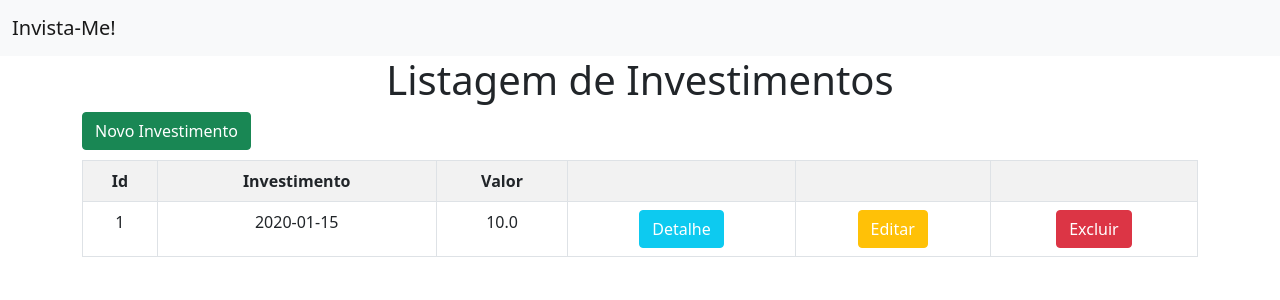
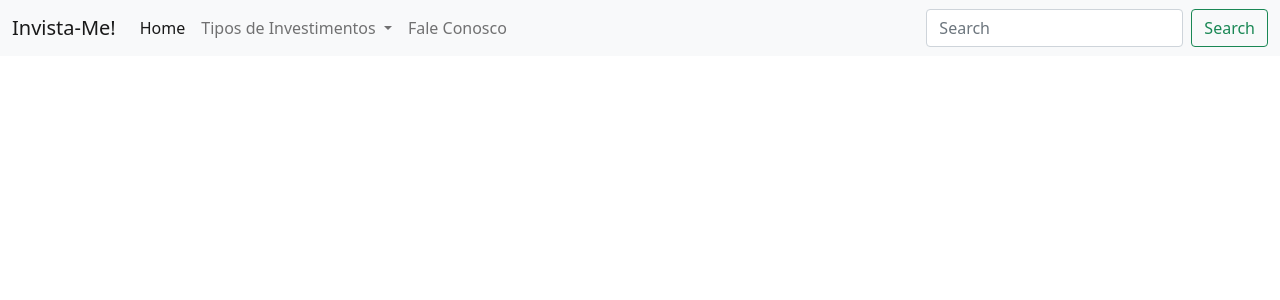
Before and after one commit to Hermelio/invista-me, a Django app: page / in a window 1280 px wide. Shown: the top 300 px of the page. Run offline with Django 3.2, Linux system fonts and the light colour scheme; tables that the repository leaves empty hold one stand-in row (values such as "Sample post"); some libraries are stand-ins or nearby versions.

Commit message:
Verson 1.2.1

```diff
--- a/invista_me/models.py
+++ b/invista_me/models.py
@@ -7,3 +7,6 @@ class Investimento(models.Model):  # tenho que usar o model para usar o banco de
     valor = models.FloatField()
     pago = models.BooleanField(default=False)
     data = models.DateField(default=datetime.now())
+    # autor_musica = models.TextField(max_length=255)
+    # autor_livro = models.TextField(max_length=255)
+    # ano_do_livro = models.DateField(default=datetime.now())
--- a/invista_me/templates/investimentos/base.html
+++ b/invista_me/templates/investimentos/base.html
@@ -14,11 +14,10 @@
 </head>
 
 <body>
-    <nav class="navbar navbar-light bg-light">
-        <div class="container-fluid">
-            <a class="navbar-brand" href="{% url 'pagina' %}">Invista-Me!</a>
-        </div>
-    </nav>
+    {% block conteudo_menu %}
+
+    {% endblock %}
+
     {% block conteudo %}
 
     {% endblock %}
--- /dev/null
+++ b/invista_me/templates/investimentos/menu.html
@@ -0,0 +1,52 @@
+{% extends 'investimentos/base.html' %}
+{% block conteudo %}
+
+<nav class="navbar navbar-expand-lg navbar-light bg-light">
+    <div class="container-fluid">
+        <a class="navbar-brand" href="{% url 'pagina'  %}">Invista-Me!</a>
+        <button class="navbar-toggler" type="button" data-bs-toggle="collapse" data-bs-target="#navbarSupportedContent"
+            aria-controls="navbarSupportedContent" aria-expanded="false" aria-label="Toggle navigation">
+            <span class="navbar-toggler-icon"></span>
+        </button>
+        <div class="collapse navbar-collapse" id="navbarSupportedContent">
+            <ul class="navbar-nav me-auto mb-2 mb-lg-0">
+                <li class="nav-item">
+                    <a class="nav-link active" aria-current="page" href="{% url 'pagina'  %}">Home</a>
+                <li class="nav-item dropdown">
+                    <a class="nav-link dropdown-toggle" href="#" id="navbarDropdown" role="button"
+                        data-bs-toggle="dropdown" aria-expanded="false">
+                        Tipos de Investimentos
+                    </a>
+                    <ul class="dropdown-menu" aria-labelledby="navbarDropdown">
+                        <li><a class="dropdown-item" href="#">Música</a></li>
+                        <li>
+                            <hr class="dropdown-divider">
+                        </li>
+                        <li><a class="dropdown-item" href="#">Mercado Financeiro</a></li>
+                        <li>
+                            <hr class="dropdown-divider">
+                        </li>
+                        <li><a class="dropdown-item" href="#">Combustível</a></li>
+                        <li>
+                            <hr class="dropdown-divider">
+                        </li>
+                        <li><a class="dropdown-item" href="{% url 'pagina'  %}">Investimento Comum</a></li>
+                    </ul>
+                </li>
+                </li>
+                <li class="nav-item">
+                    <a class="nav-link" href="#">Fale Conosco</a>
+                </li>
+
+                <!-- <li class="nav-item">
+                    <a class="nav-link disabled" href="#" tabindex="-1" aria-disabled="true">Disabled</a>
+                </li> -->
+            </ul>
+            <form class="d-flex">
+                <input class="form-control me-2" type="search" placeholder="Search" aria-label="Search">
+                <button class="btn btn-outline-success" type="submit">Search</button>
+            </form>
+        </div>
+    </div>
+</nav>
+{% endblock %}
--- a/invista_me/templates/investimentos/novo_investimentos.html
+++ b/invista_me/templates/investimentos/novo_investimento_comum.html
@@ -4,7 +4,7 @@
 <div class="container">
     <form action="" method="POST">
         {% csrf_token %}
-        <h1>Formulario novo Investimento</h1>
+        <h1>Formulario novo Investimento Comum</h1>
         <div class="form-row alifn-items-center">
             <label for="">Investimento</label>
             {% render_field formulario.investimento class='form-control' %}
--- a/invista_me/templates/investimentos/pagina.html
+++ b/invista_me/templates/investimentos/pagina.html
@@ -7,7 +7,7 @@
 
 <div class="container">
     <button class="btn btn-success"><a style="color: white;text-decoration: none; "
-            href="{% url 'novo_investimento' %}">Novo
+            href="{% url 'novo_investimento_comum' %}">Novo
             Investimento</a></button>
     <table class="table table-bordered table-striped" style="margin-top: 10px;">
         <tr>
--- a/invista_me/views.py
+++ b/invista_me/views.py
@@ -8,6 +8,13 @@ def pagina(request):
         'dados': Investimento.objects.all()
     }
     return render(request, 'investimentos/pagina.html', context=dados)
+
+
+def menu(request):
+    dados = {
+        'dados': Investimento.objects.all()
+    }
+    return render(request, 'investimentos/menu.html', context=dados)
 
 
 def detalhe(request, id):
@@ -28,14 +35,14 @@ def criar(request):
         formulario = {
             'formulario': investimento_form
         }
-        return render(request, 'investimentos/novo_investimentos.html', context=formulario)
+        return render(request, 'investimentos/novo_investimento_comum.html', context=formulario)
 
 
 def editar(request, id):
     item = Investimento.objects.get(pk=id)
     if request.method == 'GET':
         formulario = InvestimentoFrom(instance=item)
-        return render(request, 'investimentos/novo_investimentos.html', {'formulario': formulario})
+        return render(request, 'investimentos/novo_investimento_comum.html', {'formulario': formulario})
     else:
         formulario = InvestimentoFrom(request.POST, instance=item)
         if formulario.is_valid():
--- a/projeto_invista_me/urls.py
+++ b/projeto_invista_me/urls.py
@@ -21,11 +21,13 @@ from invista_me import views
 urlpatterns = [
     path('admin/', admin.site.urls),
     # path('', views.pagina_inicial),
-    path('novo_investimento/', views.criar, name='novo_investimento'),
+    path('novo_investimento/', views.criar, name='novo_investimento_comum'),
     path('novo_investimento/<int:id>', views.editar, name='editar'),
     path('excluir_investimento/<int:id>', views.excluir, name='excluir'),
-    path('', views.pagina,
+    path('', views.menu,
+         name='menu'),
+    path('pagina/', views.pagina,
          name='pagina'),
-    path('/<int:id>', views.detalhe,
+    path('<int:id>', views.detalhe,
          name='detalhe'),
 ]
```
Also changed, not shown: invista_me/templates/investimentos/investimento_musica.html (added, +21 -0 lines), invista_me/migrations/0001_initial.py.
